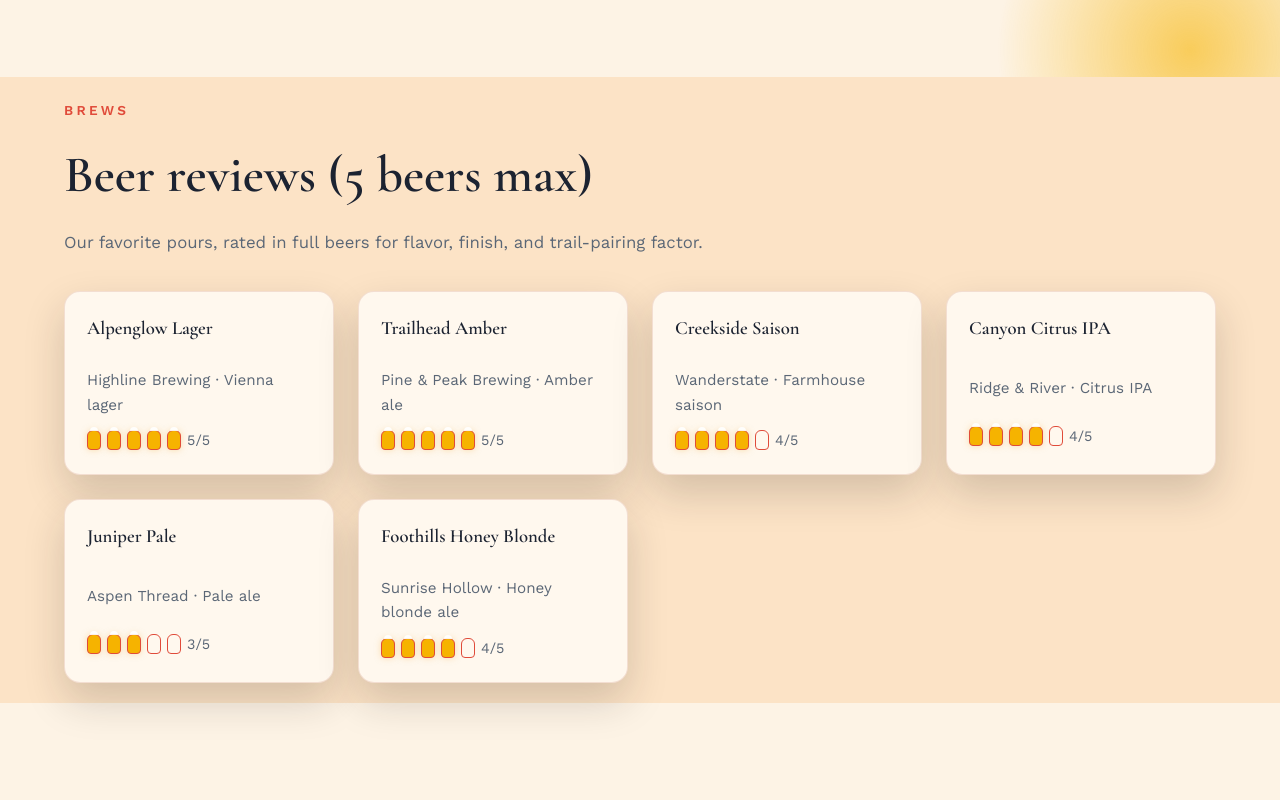
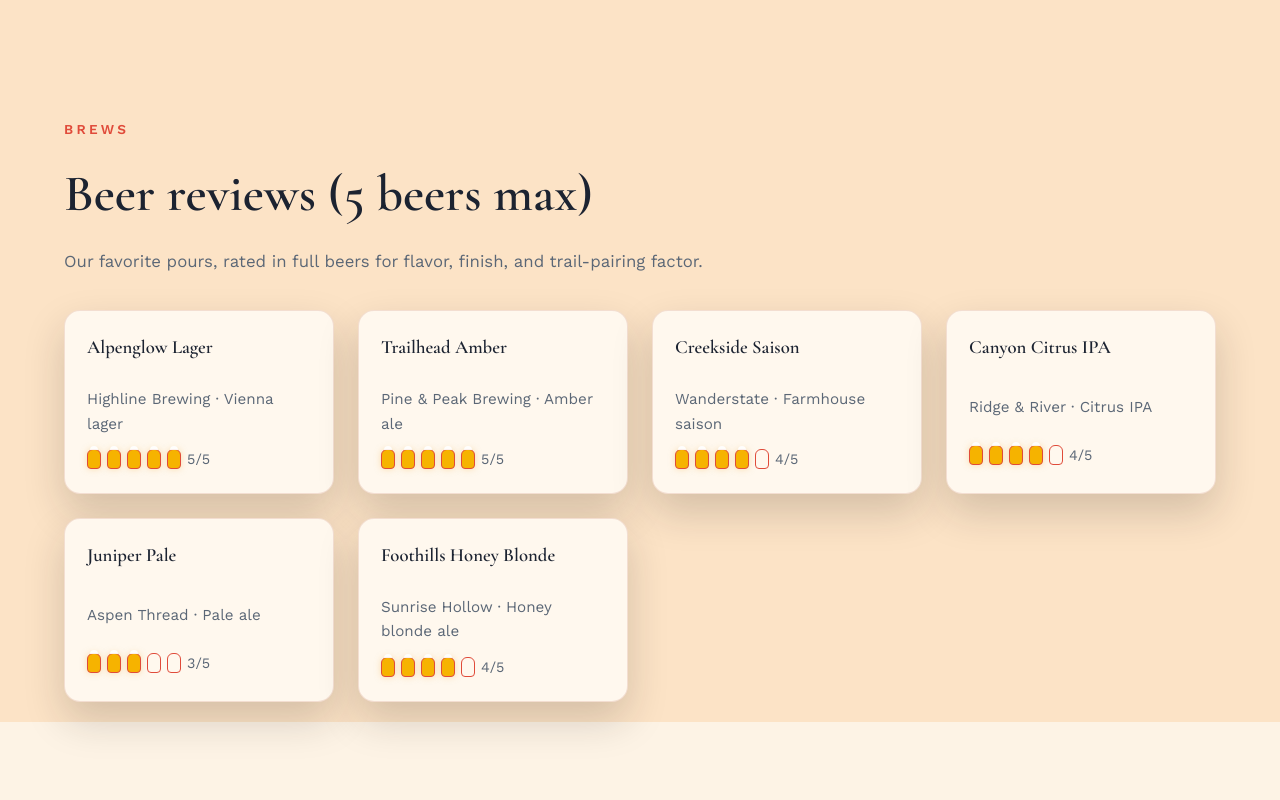
Before and after one commit to spencer-w-mathews/coloradohikeandbrew, a React (Vite) app: page /brews in a window 1280 px wide. Shown: the top 800 px of the page. Built offline with nearby package versions, Linux system fonts and the light colour scheme.

Commit message:
css updates

```diff
--- a/src/components/common/Button.tsx
+++ b/src/components/common/Button.tsx
@@ -8,8 +8,8 @@ const sharedStyles = css`
   gap: 10px;
   padding: 14px 24px;
   border-radius: ${({ theme }) => theme.radius.pill};
-  background: ${({ theme }) => theme.colors.meadow};
-  color: #000;
+  background: ${({ theme }) => theme.colors.evergreen};
+  color: #fff;
   font-weight: 600;
   letter-spacing: 0.02em;
   box-shadow: ${({ theme }) => theme.shadow.lift};
--- a/src/components/layout/Header.tsx
+++ b/src/components/layout/Header.tsx
@@ -6,12 +6,15 @@ import logo from '../../assets/logo.png'
 import Container from '../common/Container'
 
 const Wrapper = styled(motion.header)`
-  position: sticky;
+  position: fixed;
   top: 0;
+  left: 0;
+  right: 0;
   z-index: 10;
   background: rgba(245, 239, 232, 0.9);
   backdrop-filter: blur(12px);
   border-bottom: 1px solid rgba(154, 91, 60, 0.12);
+  border-radius: 0 0 15px 15px;
 `
 
 const Inner = styled(Container)`
--- a/src/components/layout/SiteLayout.tsx
+++ b/src/components/layout/SiteLayout.tsx
@@ -34,8 +34,7 @@ const Page = styled.div`
   }
 
   main,
-  footer,
-  header {
+  footer {
     position: relative;
     z-index: 1;
   }
--- a/src/pages/ContactPage.tsx
+++ b/src/pages/ContactPage.tsx
@@ -4,7 +4,11 @@ import { Eyebrow, Title, Subtitle } from '../components/common/SectionHeading'
 import NewsletterSection from '../sections/NewsletterSection'
 
 const Section = styled.section`
-  padding: 20px 0 60px;
+  padding: calc(20px + 84px) 0 60px;
+
+  @media (min-width: 900px) {
+    padding-top: calc(20px + 96px);
+  }
 `
 
 const Card = styled.div`
--- a/src/pages/HikeDetailPage.tsx
+++ b/src/pages/HikeDetailPage.tsx
@@ -5,7 +5,11 @@ import RatingBeers from '../components/common/RatingBeers'
 import { hikes } from '../data/content'
 
 const Section = styled.section`
-  padding: 20px 0 110px;
+  padding: calc(20px + 84px) 0 110px;
+
+  @media (min-width: 900px) {
+    padding-top: calc(20px + 96px);
+  }
 `
 
 const BackLink = styled(Link)`
--- a/src/pages/HikesPage.tsx
+++ b/src/pages/HikesPage.tsx
@@ -5,7 +5,11 @@ import { Eyebrow, Title, Subtitle } from '../components/common/SectionHeading'
 import { hikes } from '../data/content'
 
 const Section = styled.section`
-  padding: 20px 0 110px;
+  padding: calc(0px + 84px) 0 110px;
+
+  @media (min-width: 900px) {
+    padding-top: calc(20px + 96px);
+  }
 `
 
 const Grid = styled.div`
--- a/src/pages/NotFoundPage.tsx
+++ b/src/pages/NotFoundPage.tsx
@@ -4,7 +4,11 @@ import { Link } from 'react-router-dom'
 import { ButtonLink } from '../components/common/Button'
 
 const Section = styled.section`
-  padding: 20px 0 120px;
+  padding: calc(20px + 84px) 0 120px;
+
+  @media (min-width: 900px) {
+    padding-top: calc(20px + 96px);
+  }
   text-align: center;
 `
 
--- a/src/pages/VideosPage.tsx
+++ b/src/pages/VideosPage.tsx
@@ -5,7 +5,11 @@ import VideoSection from '../sections/VideoSection'
 import NewsletterSection from '../sections/NewsletterSection'
 
 const Hero = styled.section`
-  padding: 20px 0 0;
+  padding: calc(20px + 84px) 0 0;
+
+  @media (min-width: 900px) {
+    padding-top: calc(20px + 96px);
+  }
 `
 
 const VideosPage = () => {
--- a/src/sections/BeerReviewsSection.tsx
+++ b/src/sections/BeerReviewsSection.tsx
@@ -5,8 +5,12 @@ import { Eyebrow, Title, Subtitle } from '../components/common/SectionHeading'
 import { beerReviews } from '../data/content'
 
 const Section = styled.section`
-  padding: 20px 0;
+  padding: calc(0px + 84px) 0 20px;
   background: ${({ theme }) => theme.colors.haze};
+
+  @media (min-width: 900px) {
+    padding-top: calc(20px + 96px);
+  }
 `
 
 const Grid = styled.div`
--- a/src/sections/HeroSection.tsx
+++ b/src/sections/HeroSection.tsx
@@ -7,8 +7,12 @@ import { Link } from 'react-router-dom'
 
 const Section = styled.section`
   position: relative;
-  padding: 30px 0 90px;
+  padding: calc(30px + 84px) 0 90px;
   overflow: hidden;
+
+  @media (min-width: 900px) {
+    padding-top: calc(30px + 96px);
+  }
 `
 
 const Glow = styled.div`
@@ -149,7 +153,7 @@ const HeroSection = () => {
           Est. 2026 · Colorado
         </TrailStamp>
 
-          <ButtonLink  as={Link} to="/videos" whileTap={{ scale: 0.98 }} style={{backgroundColor:'rgba(14, 198, 72, 0.5)', borderRadius: 5}}>
+          <ButtonLink  as={Link} to="/videos" whileTap={{ scale: 0.98 }} style={{ borderRadius: 5}}>
             Watch the latest trek
           </ButtonLink>
       </Inner>
--- a/src/sections/JournalSection.tsx
+++ b/src/sections/JournalSection.tsx
@@ -5,8 +5,12 @@ import { Eyebrow, Title, Subtitle } from '../components/common/SectionHeading'
 import { journalEntries } from '../data/content'
 
 const Section = styled.section`
-  padding: 20px 0;
+  padding: calc(0px + 84px) 0 20px;
   background: ${({ theme }) => theme.colors.surface};
+
+  @media (min-width: 900px) {
+    padding-top: calc(20px + 96px);
+  }
 `
 
 const Grid = styled(motion.div)`
```
